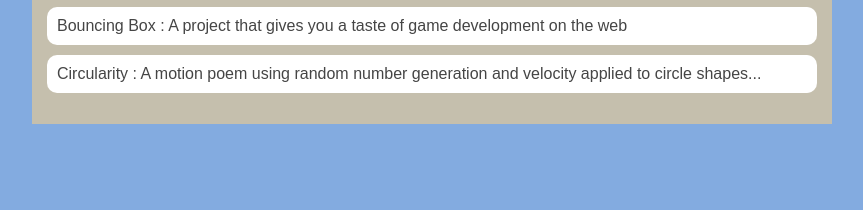
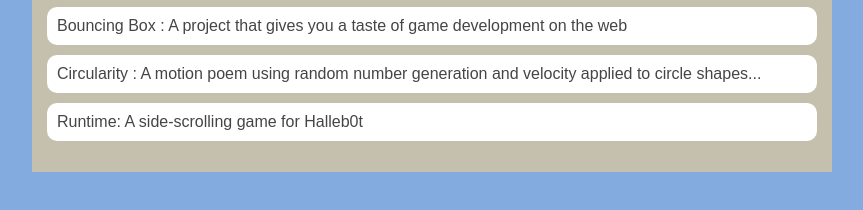
Before and after one commit to gravoisb/gravoisb.github.io, a plain HTML site: page portfolio.html in a window 1280 px wide. Shown: the part 262-472 px from the top of the page, without its empty margins (208-1071 px from the left). Drawn offline with Linux system fonts and the light colour scheme.

Commit message:
add runtime link to portfolio

```diff
--- a/portfolio.html
+++ b/portfolio.html
@@ -109,6 +109,9 @@
                     <li>
                         <a href="projects/circularity/">Circularity : A motion poem using random number generation and velocity applied to circle shapes...</a>
                     </li>
+                    <li>
+                        <a href="projects/runtime/">Runtime: A side-scrolling game for Halleb0t</a>
+                    </li>
                  </ul>
              </div>
          </main>
```
